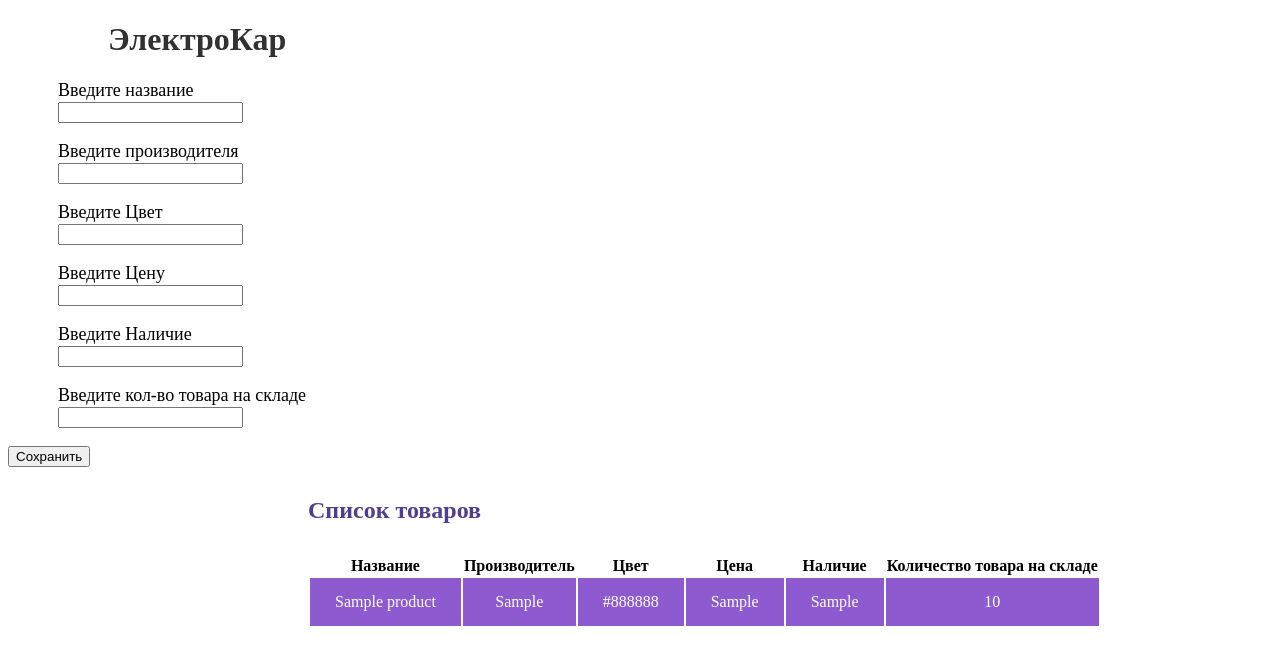
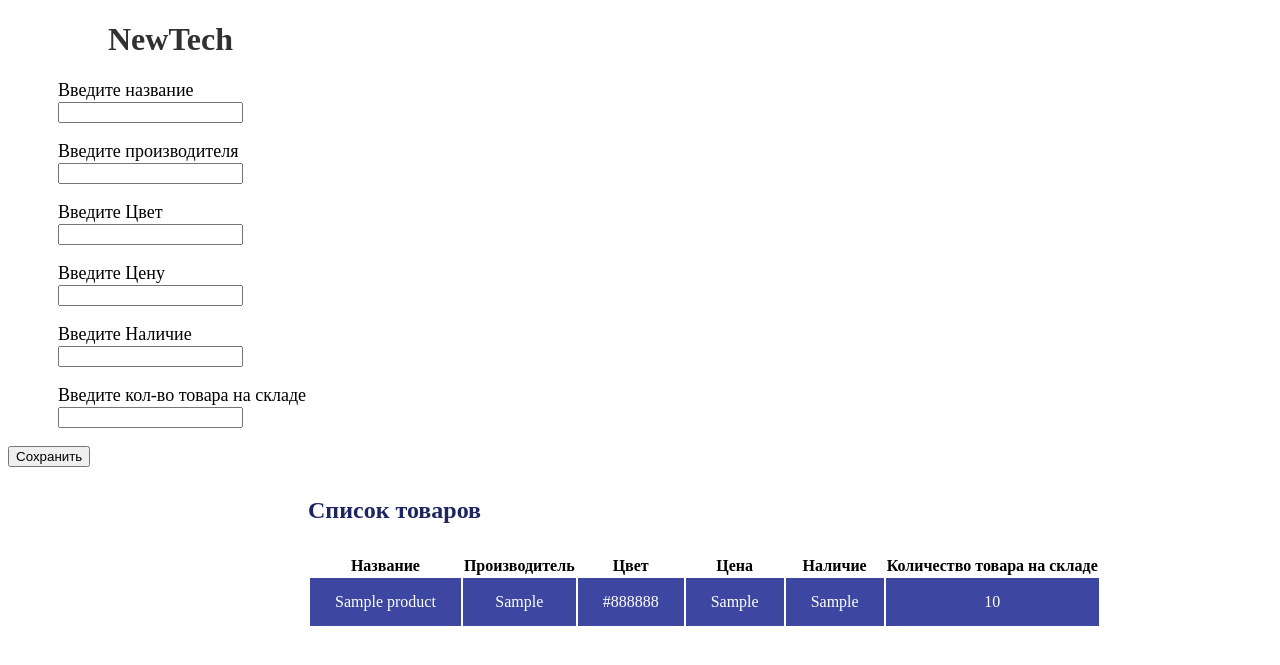
Before and after one commit to Elisaveta-Karnauhova/Nikonova-Karnauhova-IS32-Online-Hardware-Store, a Django app: page / in a window 1280 px wide. Shown: the top 665 px of the page. Run offline with Django 4.2, Linux system fonts and the light colour scheme; tables that the repository leaves empty hold one stand-in row (values such as "Sample post").

Commit message:
База

```diff
--- a/HardwareStore/firstapp/static/css/styles.css
+++ b/HardwareStore/firstapp/static/css/styles.css
@@ -10,14 +10,14 @@ h1{
 
 
 h2 {
-    color: rgb(83, 61, 143);
+    color: rgb(30, 38, 97);
     margin-left: 300px;
     margin-top: 30px;
 }
 
 
 td {
-    background-color: rgb(141, 90, 207);
+    background-color: rgb(61, 71, 161);
     color: #ffffff;
     padding-top: 15px;
     padding-bottom:  15px;
--- a/HardwareStore/templates/index.html
+++ b/HardwareStore/templates/index.html
@@ -6,7 +6,7 @@
 
 {% block content %}
 
-    <h1>ЭлектроКар</h1>
+    <h1>NewTech</h1>
 
     <form method="POST" action="create/">
         {% csrf_token %}
```
Also changed, not shown: HardwareStore/firstapp/models.py (+28 -0 lines), HardwareStore/firstapp/migrations/0002_alter_product_price.py (added).
